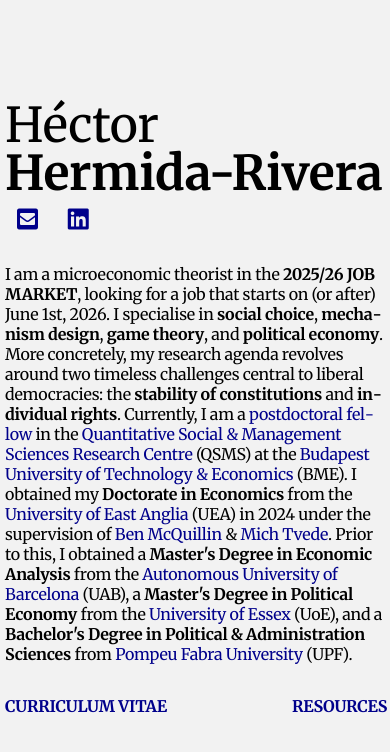
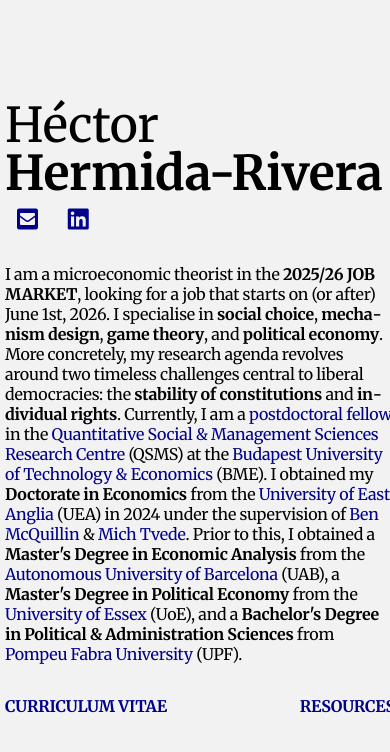
Before and after one commit to HectorHermidaRivera/hectorhermidarivera.github.io, a Jekyll site: the page built from index.md, in a window 390 px wide. Shown: the top 752 px of the page. Built offline with Jekyll 4.4.1, drawn with Linux system fonts in a browser that asks for light colours; a style sheet for code colours, icons or effects is not loaded.

Commit message:
Update style.css

```diff
--- a/assets/css/style.css
+++ b/assets/css/style.css
@@ -408,10 +408,10 @@ h2.collapsible-link {
     margin-left: auto !important;
     margin-right: auto !important;
     margin-bottom: 30px !important;
-    padding-left: 1px !important;
-    padding-right: 1px !important;
+    padding-left: 5px !important;
+    padding-right: 5px !important;
     max-width: 1025px !important;
-    width: 98% !important;
+    width: 100% !important;
     text-align: left !important;
   }
 }
```
